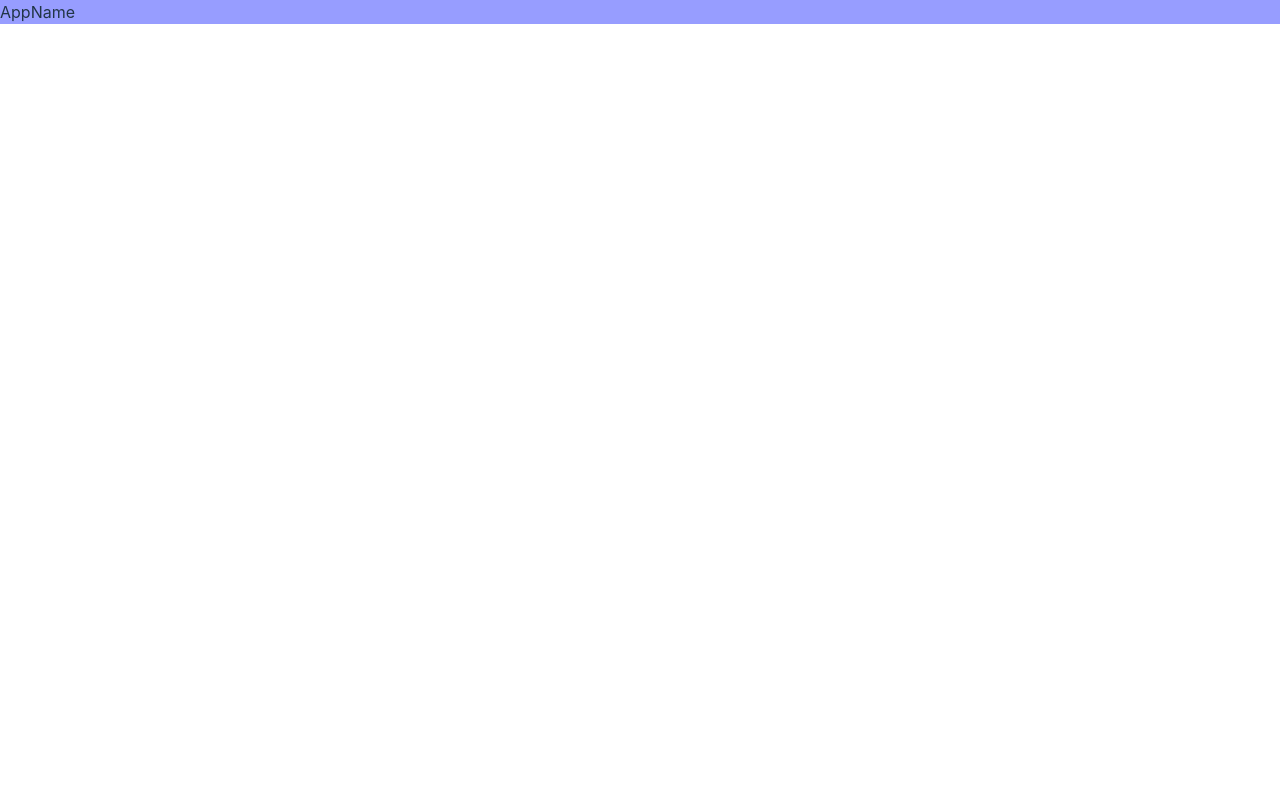
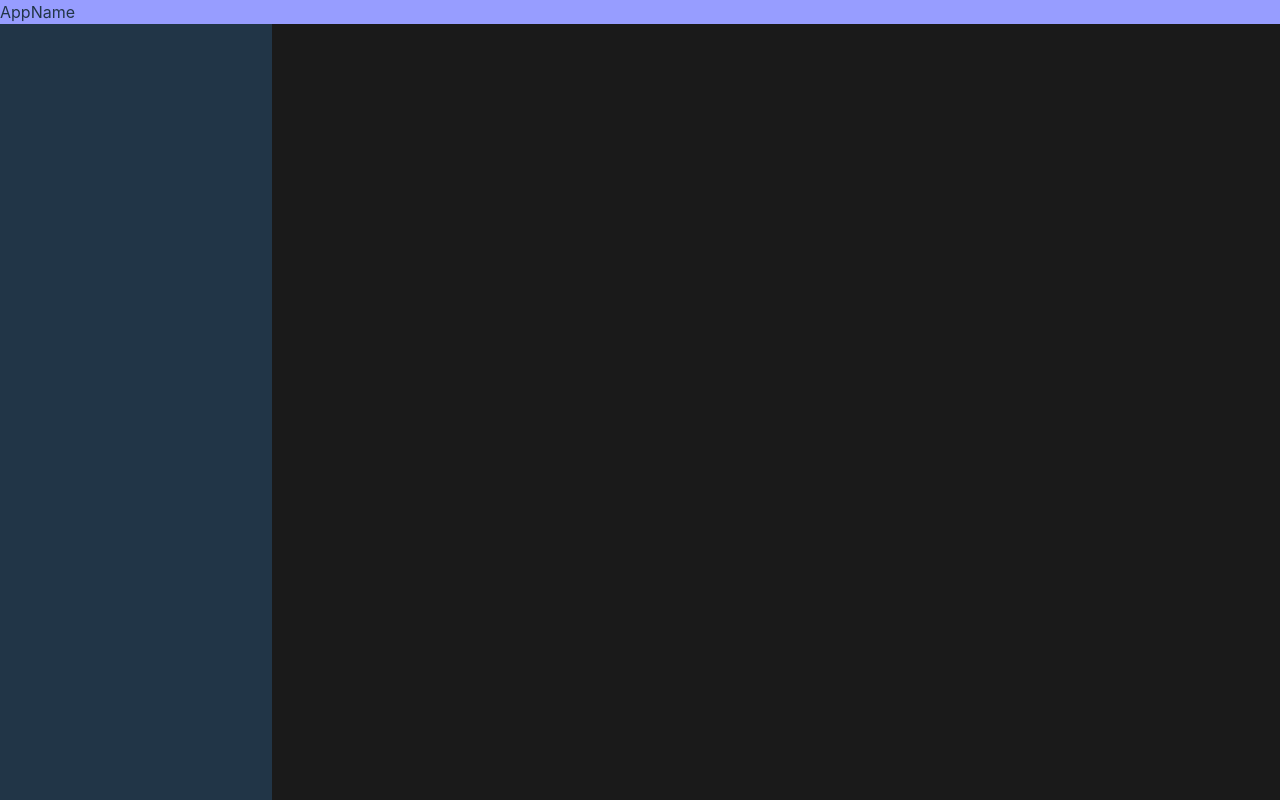
Before and after one commit to eliyya/gtp, a website built with Vite: page index.html in a window 1280 px wide. Built offline with nearby package versions, Linux system fonts and the light colour scheme.

Commit message:
basic css

```diff
--- a/src/style.css
+++ b/src/style.css
@@ -37,7 +37,7 @@ body {
   text-align: center;
   display: flex;
   flex-direction: column;
-
+  height: 100vh;
 }
 
 #headbar {
@@ -47,6 +47,26 @@ body {
   align-items: center;
   width: 100%;
   background-color: #646cffaa;
+}
+
+main {
+  background-color: #213547;
+  flex-grow: 1;
+  display: flex;
+  flex-direction: row;
+}
+
+canvas-screen {
+  flex-grow: 1;
+  background-color: #1a1a1a;
+}
+
+aside {
+  width: 15em;
+  background-color: #213547;
+  color: #888;
+  padding: 1em;
+  overflow-y: auto;
 }
 
 .logo {
```
